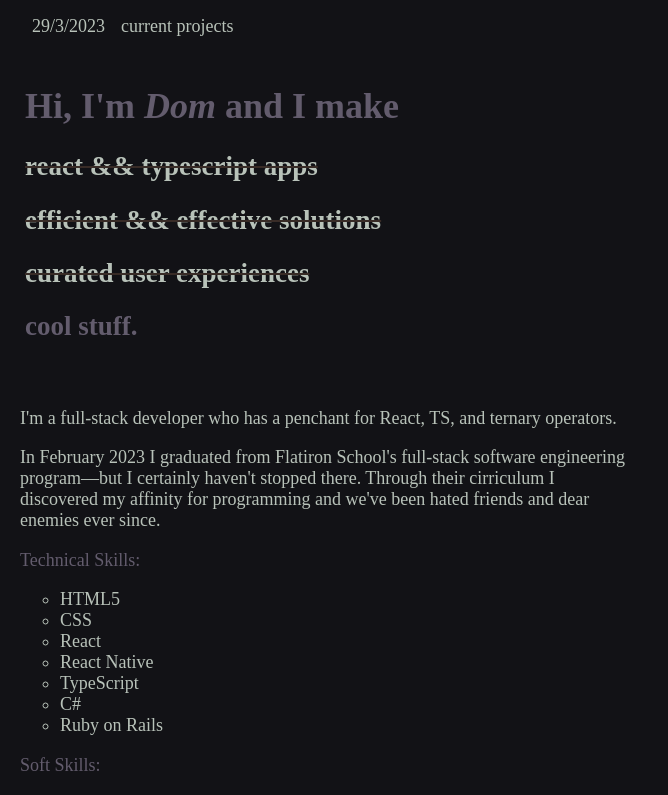
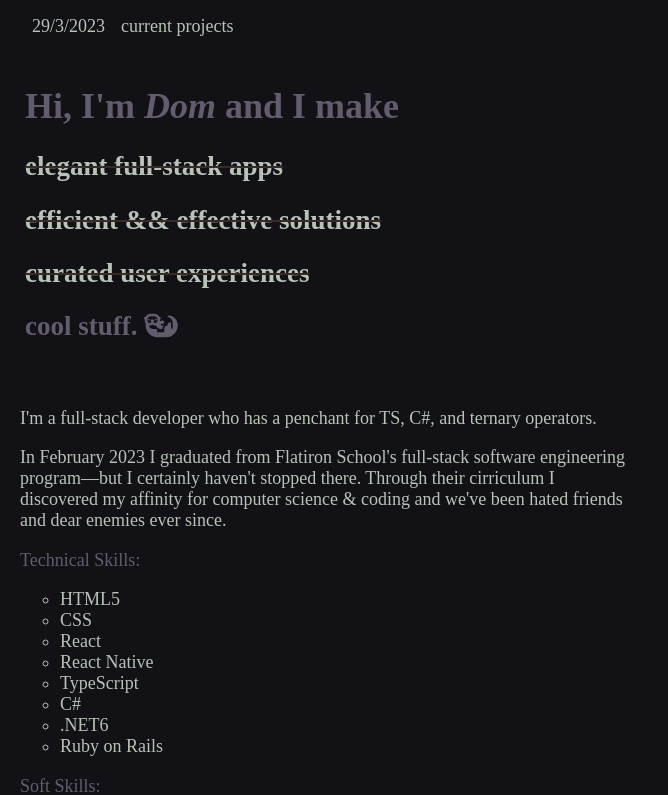
Before and after one commit to dreadnought-admin/portfolio, a React (Vite) app: page / in a window 1280 px wide. Shown: the top 795 px of the page, without its empty margins (0-668 px from the left). Built offline with nearby package versions, Linux system fonts and the light colour scheme; a web font is replaced by a local one.

Commit message:
Adds otter icon, changs Home.jsx text

```diff
--- a/src/About.jsx
+++ b/src/About.jsx
@@ -6,10 +6,10 @@ const About = () => {
   return (
     <div className="about">
      <article>
-        <p>I'm a full-stack developer who has a penchant for React, TS, and ternary operators.</p>
+        <p>I'm a full-stack developer who has a penchant for TS, C#, and ternary operators.</p>
 
         <p>In February 2023 I graduated from Flatiron School's full-stack software engineering program—but I certainly haven't stopped there.
-          Through their cirriculum I discovered my affinity for programming and we've been hated friends and dear enemies ever since.
+          Through their cirriculum I discovered my affinity for computer science & coding and we've been hated friends and dear enemies ever since.
         </p>
         <p className="list-label">Technical Skills:</p>
         <ul>
@@ -19,6 +19,7 @@ const About = () => {
           <li>React Native</li>
           <li>TypeScript</li>
           <li>C#</li>
+          <li>.NET6</li>
           <li>Ruby on Rails</li>
         </ul>
         <p className="list-label">Soft Skills:</p>
--- a/src/App.jsx
+++ b/src/App.jsx
@@ -5,7 +5,7 @@ import { fas } from '@fortawesome/free-solid-svg-icons'
 import { fab } from '@fortawesome/free-brands-svg-icons'
 import { faEnvelope} from "@fortawesome/free-solid-svg-icons";
 
-library.add(faEnvelope, fab);
+library.add(faEnvelope, fab, fas);
 
 import Home from './Home'
 import About from './About'
--- a/src/Home.jsx
+++ b/src/Home.jsx
@@ -1,4 +1,5 @@
 import React from 'react'
+import { FontAwesomeIcon } from '@fortawesome/react-fontawesome'
 import Spacer from './Spacer'
 import About from './About'
 import Contact from './Contact'
@@ -9,19 +10,16 @@ const Home = () => {
     <div>
       <div className="home">
       <h1>Hi, <strong>I'm <em>Dom</em></strong> and I make</h1>
-        <h2>react && typescript apps</h2>
+        <h2>elegant full-stack apps</h2>
         <h2>efficient && effective solutions</h2>
         <h2>curated user experiences</h2>
-        <h2 style={{textDecoration: "none", color: "#635c6d"}}>cool stuff.</h2>
+        <h2 style={{textDecoration: "none", color: "#635c6d"}}>cool stuff. <FontAwesomeIcon icon="fa-solid fa-otter" /> </h2>
       </div>
       <Spacer />
       <div>
         <About />
       </div>
-
-      <Spacer />
-
-
+        <Spacer />
       <div>
         <Contact />
       </div>
```
